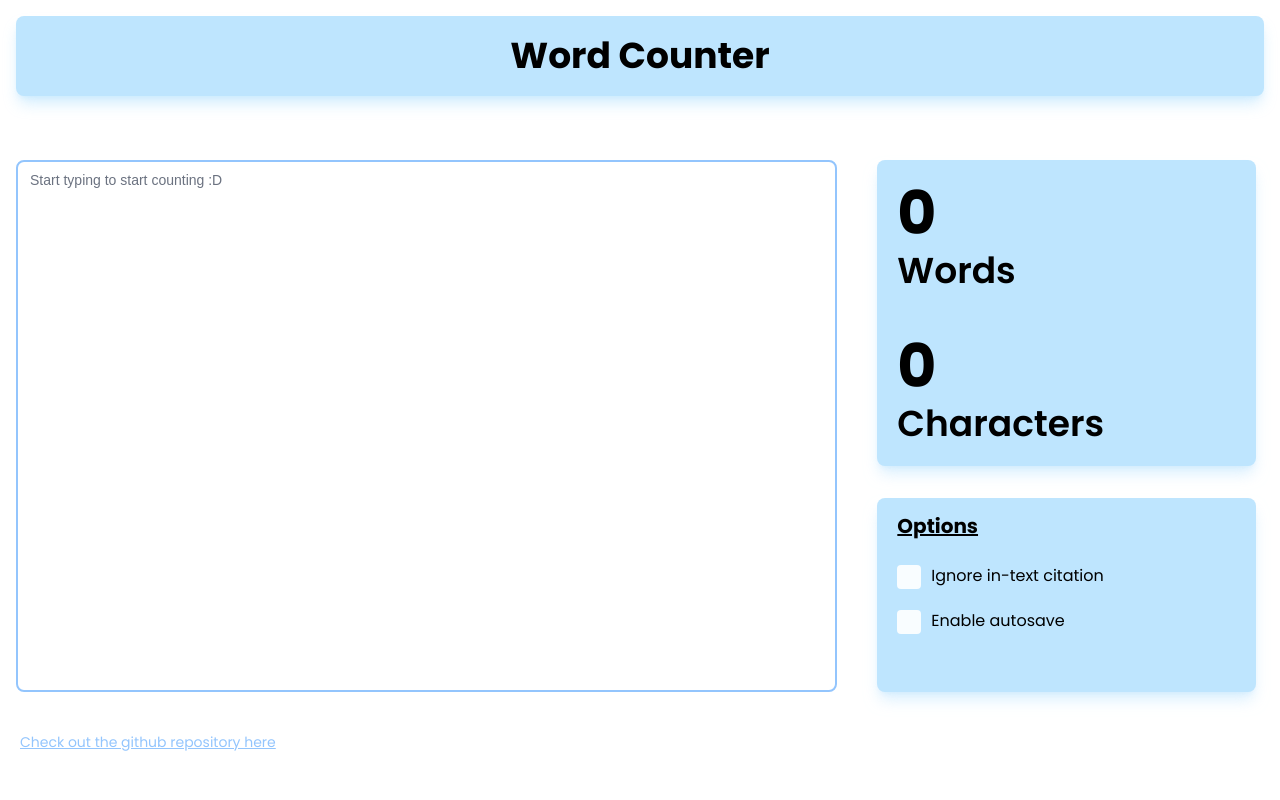
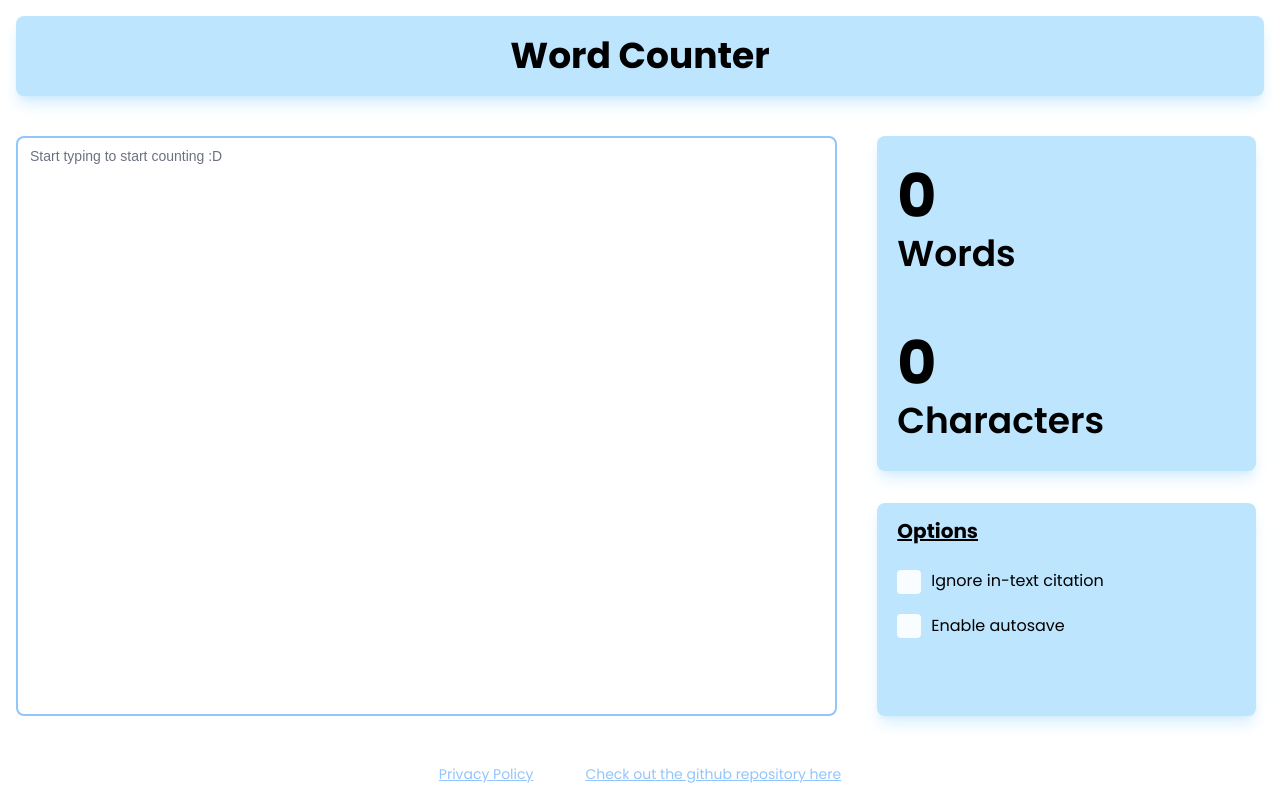
Before and after one commit to TechSupportz/word-counter-react, a React (Vite) app: page / in a window 1280 px wide. Built offline with nearby package versions, Linux system fonts and the light colour scheme.

Commit message:
footer includes privacy policy

```diff
--- a/src/App.tsx
+++ b/src/App.tsx
@@ -6,9 +6,9 @@ import Topbar from "./components/Topbar"
 
 const App = () => {
 	return (
-		<>
+		<div className="flex-col space-y-10">
 			<Topbar />
-			<div className="grid h-[75vh] lg:grid-cols-6 lg:grid-rows-5 lg:gap-y-8 mt-10 lg:mt-16">
+			<div className="grid block minH-[80vh] lg:h-[72.5vh] lg:grid-cols-6 lg:grid-rows-5 lg:gap-y-8 mt-10 lg:mt-16">
 				<div className="lg:col-span-2 lg:row-span-3 h-full">
 					<Counter />
 				</div>
@@ -18,9 +18,25 @@ const App = () => {
 				<div className="h-[50vh] lg:h-full mx-4 mt-7 lg:mt-0 lg:col-span-4 lg:row-span-full lg:order-first">
 					<TextInput />
 				</div>
-			<a href="https://github.com/TechSupportz/word-counter-tsx" className="w-screen lg:w-fit py-2 lg:px-5 text-center lg:col-span-full lg:text-left lg:align-self-bottom text-sm  underline text-blue-300 visited:text-blue-300 dark:text-slate-700/70 dark:visited:text-slate-700/70">Check out the github repository here</a>
 			</div>
-		</>
+			<div className="flex space-x-3 justify-center mt-auto">
+				<a
+					href="https://www.privacypolicies.com/live/e45cc32d-d3d3-4d67-b874-18e9b7d2aa09"
+					target="_blank"
+					className="text-sm  lg:w-fit py-2 lg:px-5 text-center lg:text-left lg:align-self-bottom text-sm  underline text-blue-300 visited:text-blue-300 dark:text-slate-700/70 dark:visited:text-slate-700/70"
+				>
+					Privacy Policy
+				</a>
+
+				<a
+					href="https://github.com/TechSupportz/word-counter-tsx"
+					target="_blank"
+					className="text-sm lg:w-fit py-2 lg:px-5 text-center lg:text-left lg:align-self-bottom text-sm  underline text-blue-300 visited:text-blue-300 dark:text-slate-700/70 dark:visited:text-slate-700/70"
+				>
+					Check out the github repository here
+				</a>
+			</div>
+		</div>
 	)
 }
 
--- a/src/app/store.ts
+++ b/src/app/store.ts
@@ -2,9 +2,9 @@ import { configureStore } from "@reduxjs/toolkit"
 import counterReducer from "./slices/counter"
 
 export const store = configureStore({
-	  reducer: {
-		  counter: counterReducer,
-	  }
+	reducer: {
+		counter: counterReducer,
+	},
 })
 
 export type RootState = ReturnType<typeof store.getState>
```
Also changed, not shown: src/index.css (+5 -6 lines).
